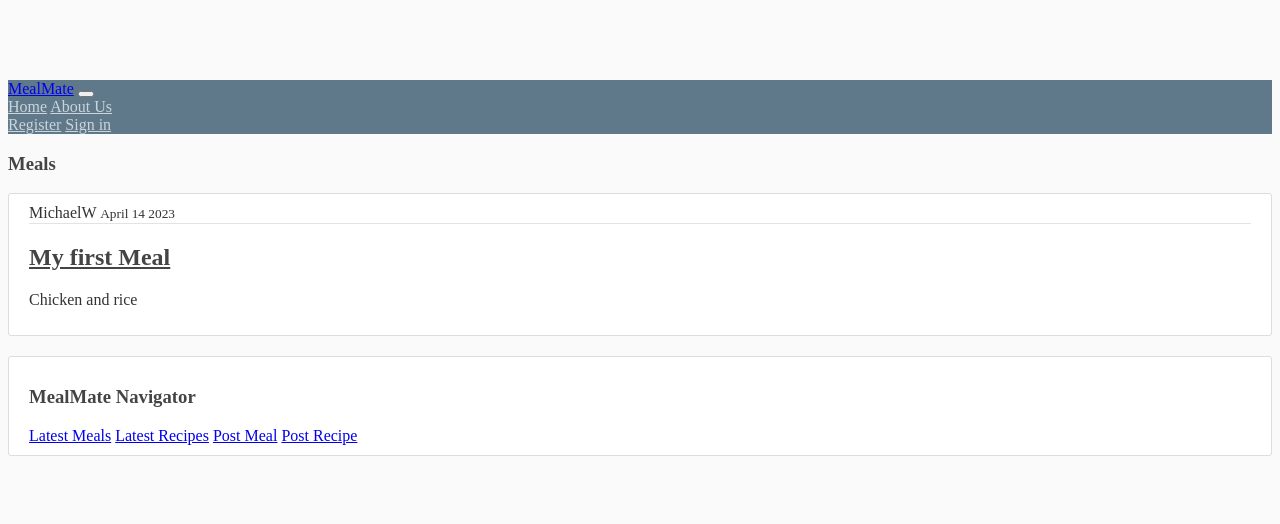
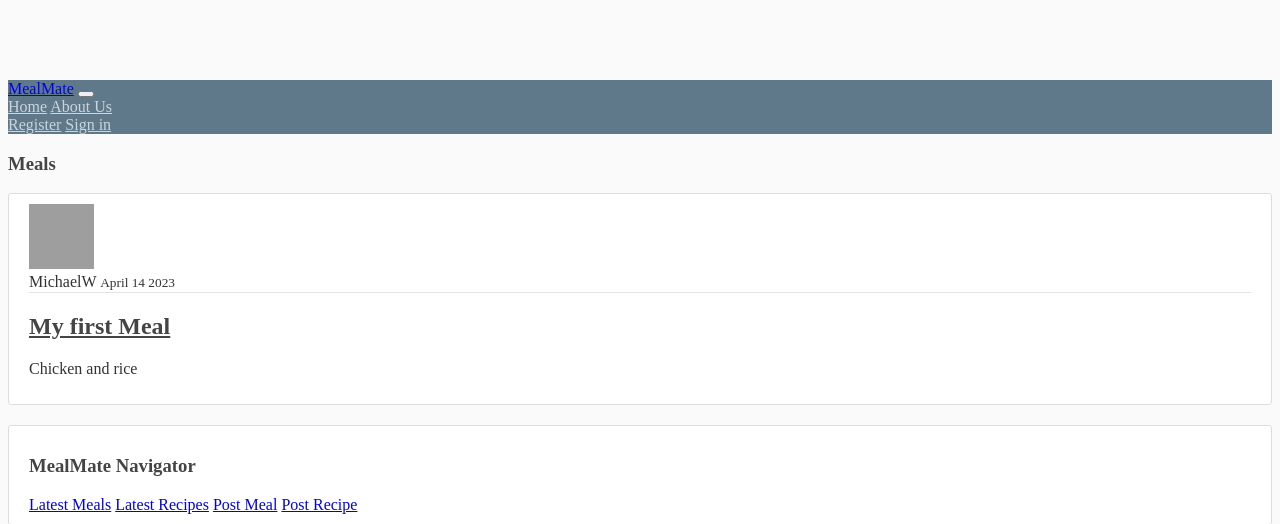
Before and after one commit to Mike-The-Knight/WebAppCW, a Django app: page /meals in a window 1280 px wide. Shown: the top 524 px of the page. Run offline with Django 4.2, Linux system fonts and the light colour scheme; data comes from the database, SQL or seed files in the repository; grey boxes are pictures that could not be loaded.

Commit message:
Display author image on posts

```diff
--- a/project/templates/website/meals.html
+++ b/project/templates/website/meals.html
@@ -5,6 +5,7 @@
 
     {% for meal in meals %}
         <article class="media content-section">
+            <img class="rounded-circle article-img" src="{{ meal.author.profile.image.url }}">
             <div class="media-body">
                 <div class="article-metadata">
                     <a class="mr-2">{{ meal.author }}</a>
--- a/project/templates/website/recipes.html
+++ b/project/templates/website/recipes.html
@@ -5,6 +5,7 @@
 
     {% for recipe in recipes %}
         <article class="media content-section">
+            <img class="rounded-circle article-img" src="{{ recipe.author.profile.image.url }}">
             <div class="media-body">
                 <div class="article-metadata">
                     <a class="mr-2">{{ recipe.author }}</a>
```
